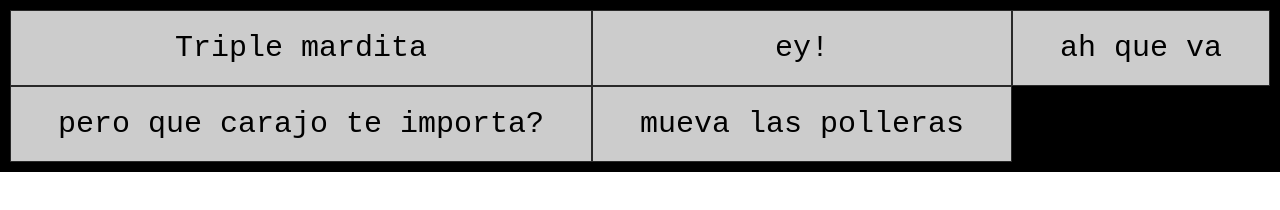
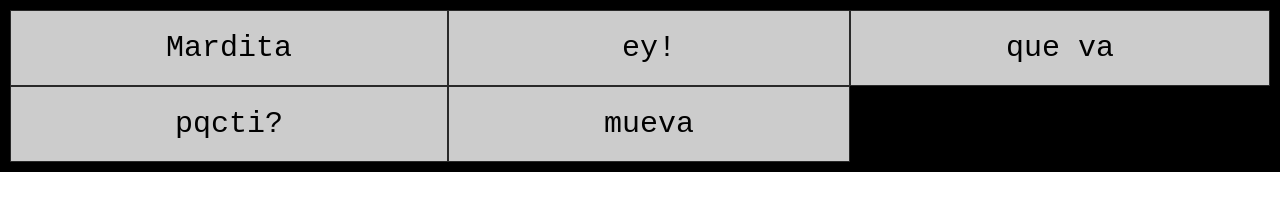
Before and after one commit to whatdfacu/sound-buttons, a plain HTML site: page index.html in a window 1280 px wide. Drawn offline with Linux system fonts and the light colour scheme.

Commit message:
buttons name changed

```diff
--- a/index.html
+++ b/index.html
@@ -8,11 +8,11 @@
 </head>
 <body>
     <div class="grid-container">
-        <div class="grid-item audio-button" data-sound="sounds/audio1.ogg" id="audio1">Triple mardita</div>
+        <div class="grid-item audio-button" data-sound="sounds/audio1.ogg" id="audio1">Mardita</div>
         <div class="grid-item audio-button" data-sound="sounds/audio2.ogg" id="audio2">ey!</div>
-        <div class="grid-item audio-button" data-sound="sounds/audio3.ogg" id="audio3">ah que va</div>
-        <div class="grid-item audio-button" data-sound="sounds/audio4.ogg" id="audio4">pero que carajo te importa?</div>
-        <div class="grid-item audio-button" data-sound="sounds/audio5.ogg" id="audio5">mueva las polleras</div>
+        <div class="grid-item audio-button" data-sound="sounds/audio3.ogg" id="audio3">que va</div>
+        <div class="grid-item audio-button" data-sound="sounds/audio4.ogg" id="audio4">pqcti?</div>
+        <div class="grid-item audio-button" data-sound="sounds/audio5.ogg" id="audio5">mueva</div>
     </div>
 </body>
 <script src="script/script.js"></script>
```
